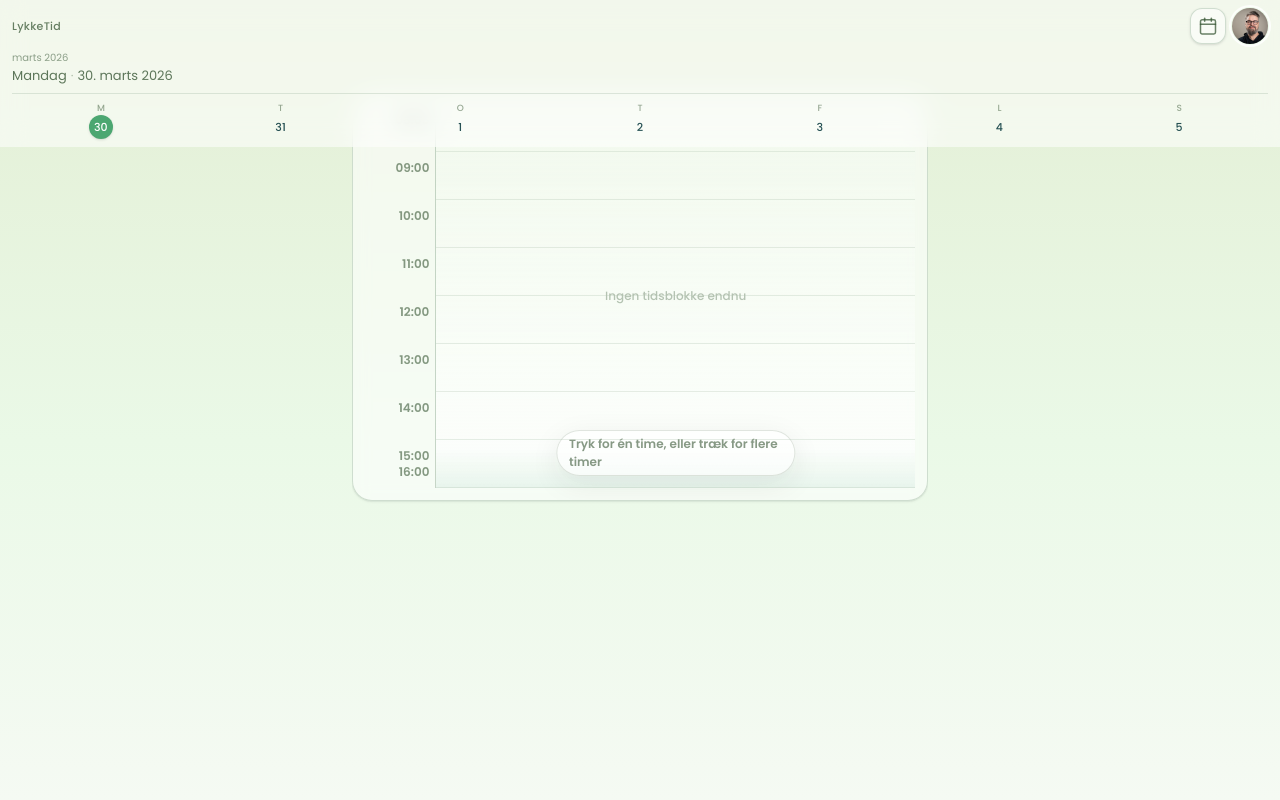
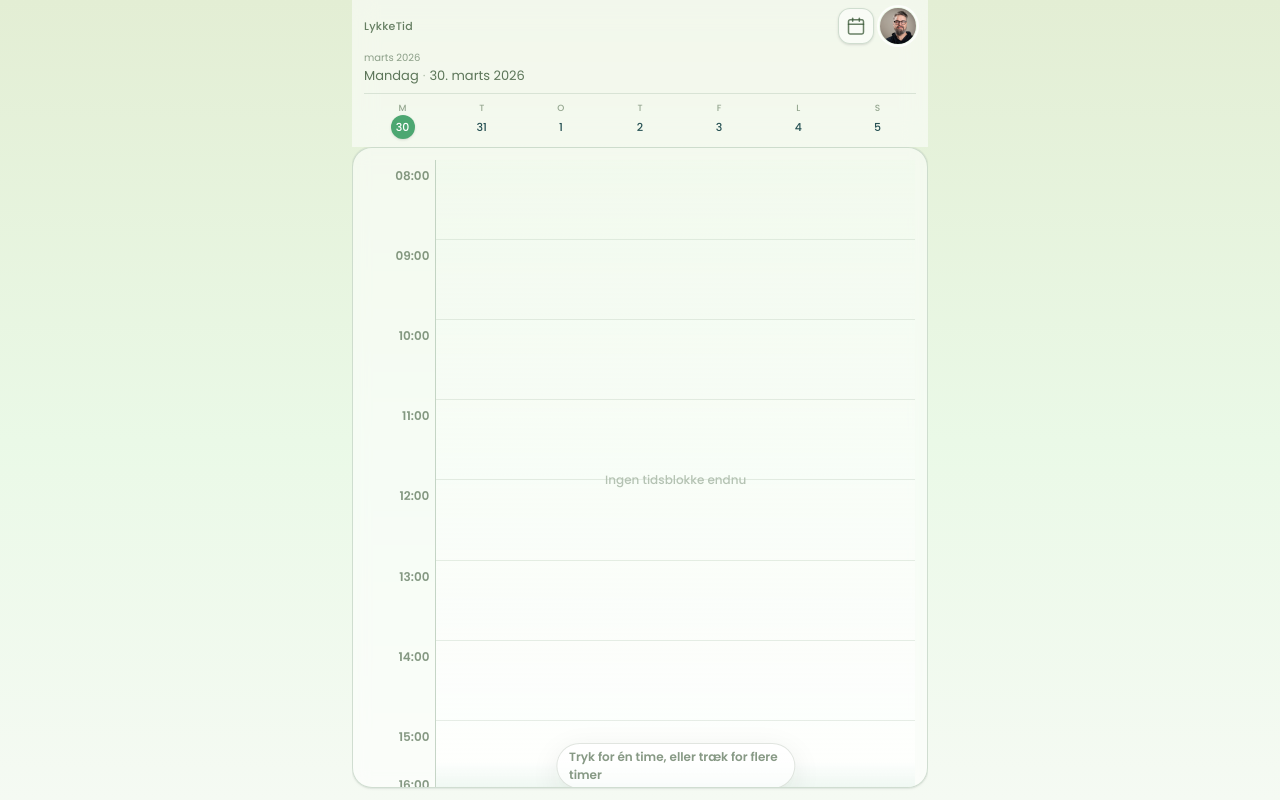
Before and after one commit to espensen-mik/LykkeTid-app, a Next.js app: page / in a window 1280 px wide. Built offline with nearby package versions, Linux system fonts and the light colour scheme.

Commit message:
hshshshs

```diff
--- a/app/components/day-timeline.tsx
+++ b/app/components/day-timeline.tsx
@@ -1,14 +1,11 @@
 "use client";
 
-import { useCallback, useMemo, useRef, useState } from "react";
+import { useCallback, useLayoutEffect, useMemo, useRef, useState } from "react";
 
 const DAY_START = 8;
 /** Visible work-day window (08:00–16:00); no evening strip / no timeline scroll */
 const WORK_END = 16;
 const SLOT_DURATION_HOURS = 1;
-
-/** Row height in px — one hour per row */
-const ROW_PX = 48;
 
 const PROJECTS = ["Drift", "LykkeCup", "KlasseBold", "Håndboldtjek"] as const;
 const LOCATIONS = ["Kontor", "Hjemme", "Hal", "Ude"] as const;
@@ -70,7 +67,10 @@ export function DayTimeline({
 
   const [sheetOpen, setSheetOpen] = useState(false);
   const [draft, setDraft] = useState<Draft | null>(null);
+  const containerRef = useRef<HTMLDivElement | null>(null);
   const timelineRef = useRef<HTMLDivElement | null>(null);
+  /** Hour row height — fills parent so 08:00–16:00 stays visible without scrolling */
+  const [rowPx, setRowPx] = useState(48);
 
   const [dragSelection, setDragSelection] = useState<{
     startHour: number;
@@ -123,6 +123,22 @@ export function DayTimeline({
 
 
   const dayEnd = WORK_END;
+  const slotCount = dayEnd - DAY_START;
+
+  useLayoutEffect(() => {
+    const el = containerRef.current;
+    if (!el) return;
+    const update = () => {
+      const h = el.getBoundingClientRect().height;
+      if (h > 0 && slotCount > 0) {
+        setRowPx(Math.max(14, h / slotCount));
+      }
+    };
+    update();
+    const ro = new ResizeObserver(() => update());
+    ro.observe(el);
+    return () => ro.disconnect();
+  }, [slotCount]);
 
   const labels = useMemo(() => {
     const out: number[] = [];
@@ -130,7 +146,7 @@ export function DayTimeline({
     return out;
   }, [dayEnd]);
 
-  const timelineHeightPx = (dayEnd - DAY_START) * ROW_PX;
+  const timelineHeightPx = slotCount * rowPx;
 
   const openDraftForRange = useCallback(
     (startHour: number, endHour: number) => {
@@ -178,12 +194,11 @@ export function DayTimeline({
       if (!el) return null;
       const rect = el.getBoundingClientRect();
       const y = clientY - rect.top;
-      const slotCount = dayEnd - DAY_START; // e.g. 8 hours
-      const idx = Math.floor(y / ROW_PX);
+      const idx = Math.floor(y / rowPx);
       const clampedIdx = Math.max(0, Math.min(slotCount - 1, idx));
       return DAY_START + clampedIdx;
     },
-    [dayEnd]
+    [rowPx, slotCount]
   );
 
   const resetGestureState = useCallback(() => {
@@ -444,11 +459,12 @@ export function DayTimeline({
   return (
     <>
       <div
-        className="overflow-hidden bg-transparent px-0 py-0 select-none [-webkit-user-select:none] [-webkit-touch-callout:none] [-webkit-tap-highlight-color:transparent] [touch-action:none] sm:rounded-[1.25rem] sm:border sm:border-line-soft/55 sm:bg-white/55 sm:px-3 sm:py-3 sm:shadow-sm sm:shadow-forest-deep/[0.06] sm:ring-1 sm:ring-forest-deep/[0.03] sm:backdrop-blur-sm"
+        ref={containerRef}
+        className="flex h-full min-h-0 w-full flex-1 flex-col overflow-hidden bg-transparent px-0 py-0 select-none [-webkit-user-select:none] [-webkit-touch-callout:none] [-webkit-tap-highlight-color:transparent] [touch-action:none] sm:rounded-[1.25rem] sm:border sm:border-line-soft/55 sm:bg-white/55 sm:px-3 sm:py-3 sm:shadow-sm sm:shadow-forest-deep/[0.06] sm:ring-1 sm:ring-forest-deep/[0.03] sm:backdrop-blur-sm"
         aria-label="Dagtidslinje"
         data-day-timeline-root="true"
       >
-        <div className="flex px-1 sm:px-0">
+        <div className="flex min-h-0 flex-1 px-1 sm:px-0">
           {/* Left time column */}
           <div
             className="relative shrink-0 w-[4.15rem] select-none [-webkit-user-select:none] [-webkit-touch-callout:none] [touch-action:none] sm:w-[4.4rem]"
@@ -459,7 +475,7 @@ export function DayTimeline({
               const y =
                 h === dayEnd
                   ? timelineHeightPx - 16
-                  : (h - DAY_START) * ROW_PX + 16;
+                  : (h - DAY_START) * rowPx + 16;
               return (
                 <div
                   key={h}
@@ -513,10 +529,10 @@ export function DayTimeline({
               <div
                 className="pointer-events-none absolute left-2 right-2 z-[6] rounded-lg border px-2 py-1 transition-[top,height] duration-100"
                 style={{
-                  top: (dragSelection.startHour - DAY_START) * ROW_PX + 2,
+                  top: (dragSelection.startHour - DAY_START) * rowPx + 2,
                   height: Math.max(
                     8,
-                    (dragSelection.endHour - dragSelection.startHour) * ROW_PX - 4
+                    (dragSelection.endHour - dragSelection.startHour) * rowPx - 4
                   ),
                 }}
                 aria-hidden
@@ -532,7 +548,7 @@ export function DayTimeline({
               </div>
             )}
 
-            {Array.from({ length: dayEnd - DAY_START }, (_, i) => {
+            {Array.from({ length: slotCount }, (_, i) => {
               const slotStart = DAY_START + i;
               const isLastSlot = slotStart === dayEnd - 1;
               return (
@@ -548,8 +564,8 @@ export function DayTimeline({
                     "select-none [-webkit-user-select:none] [-webkit-touch-callout:none] [-webkit-tap-highlight-color:transparent] [touch-action:none]",
                   ].join(" ")}
                   style={{
-                    top: (slotStart - DAY_START) * ROW_PX,
-                    height: ROW_PX,
+                    top: (slotStart - DAY_START) * rowPx,
+                    height: rowPx,
                   }}
                   onPointerDown={(e) => handleSlotPointerDown(e, slotStart)}
                   onPointerMove={handleSlotPointerMove}
@@ -582,8 +598,8 @@ export function DayTimeline({
                 <div
                   key={entry.id}
                   style={{
-                    top: (displayStart - DAY_START) * ROW_PX + 2,
-                    height: Math.max(8, durationHours * ROW_PX - 4),
+                    top: (displayStart - DAY_START) * rowPx + 2,
+                    height: Math.max(8, durationHours * rowPx - 4),
                     zIndex: 10 + idx,
                     borderColor: projectStyle.border,
                     background: `linear-gradient(180deg, ${projectStyle.from} 0%, ${projectStyle.to} 100%)`,
--- a/app/layout.tsx
+++ b/app/layout.tsx
@@ -13,6 +13,11 @@ export const metadata: Metadata = {
   description: "Enkel dagsbaseret tidsregistrering",
 };
 
+/** Lets `env(safe-area-inset-*)` match the notch / home indicator on iPhone. */
+export const viewport = {
+  viewportFit: "cover" as const,
+};
+
 export default function RootLayout({
   children,
 }: Readonly<{
@@ -21,9 +26,11 @@ export default function RootLayout({
   return (
     <html
       lang="da"
-      className={`${poppins.variable} h-full antialiased`}
+      className={`${poppins.variable} h-full min-h-dvh antialiased`}
     >
-      <body className="flex min-h-full flex-col font-sans">{children}</body>
+      <body className="flex h-full min-h-0 min-h-dvh flex-col overflow-hidden font-sans">
+        {children}
+      </body>
     </html>
   );
 }
--- a/app/page.tsx
+++ b/app/page.tsx
@@ -91,25 +91,11 @@ export default function Home() {
   const [profileOpen, setProfileOpen] = useState(false);
   const swipeStartRef = useRef<{ x: number; y: number } | null>(null);
   const weekSwipeStartRef = useRef<{ x: number; y: number } | null>(null);
-  const headerRef = useRef<HTMLDivElement | null>(null);
-  const [headerHeight, setHeaderHeight] = useState(0);
-
   useEffect(() => {
     const now = new Date();
     const key = toDayKey(now);
     // eslint-disable-next-line react-hooks/set-state-in-effect -- client-only initialization
     setSelectedDayKey(key);
-  }, []);
-
-  useEffect(() => {
-    const update = () => {
-      const el = headerRef.current;
-      if (!el) return;
-      setHeaderHeight(el.getBoundingClientRect().height);
-    };
-    update();
-    window.addEventListener("resize", update);
-    return () => window.removeEventListener("resize", update);
   }, []);
 
   const selectedEntries = useMemo(
@@ -167,13 +153,10 @@ export default function Home() {
   };
 
   return (
-    <main className="mx-auto flex h-[100dvh] w-full flex-col overflow-hidden sm:max-w-xl">
-      <header
-        ref={headerRef}
-        className="fixed top-0 left-0 right-0 z-[100] shrink-0 bg-white/55 backdrop-blur-md"
-      >
+    <main className="mx-auto flex h-full min-h-0 w-full flex-1 flex-col overflow-hidden sm:max-w-xl">
+      <header className="z-[100] w-full shrink-0 bg-white/55 pt-[env(safe-area-inset-top)] backdrop-blur-md">
         <div
-          className="px-3 pt-2 pb-1.5"
+          className="px-3 pb-1.5 pt-2"
           onTouchStart={(e) => {
             if (dayPickerOpen) return;
             const t = e.touches[0];
@@ -304,11 +287,8 @@ export default function Home() {
         </div>
       </header>
 
-      {/* Spacer to offset fixed header */}
-      <div style={{ height: headerHeight }} aria-hidden />
-
-      {/* Fixed 08:00–16:00 grid — no vertical scroll, easier touch drag */}
-      <section className="min-h-0 flex-1 overflow-hidden pb-[max(0.75rem,env(safe-area-inset-bottom))]">
+      {/* Fills remaining viewport; 08:00–16:00 scales to this area (no overlap under header) */}
+      <section className="flex min-h-0 flex-1 flex-col overflow-hidden pb-[max(0.75rem,env(safe-area-inset-bottom))]">
         <DayTimeline
           entries={selectedEntries}
           onEntriesChange={setSelectedEntries}
```
